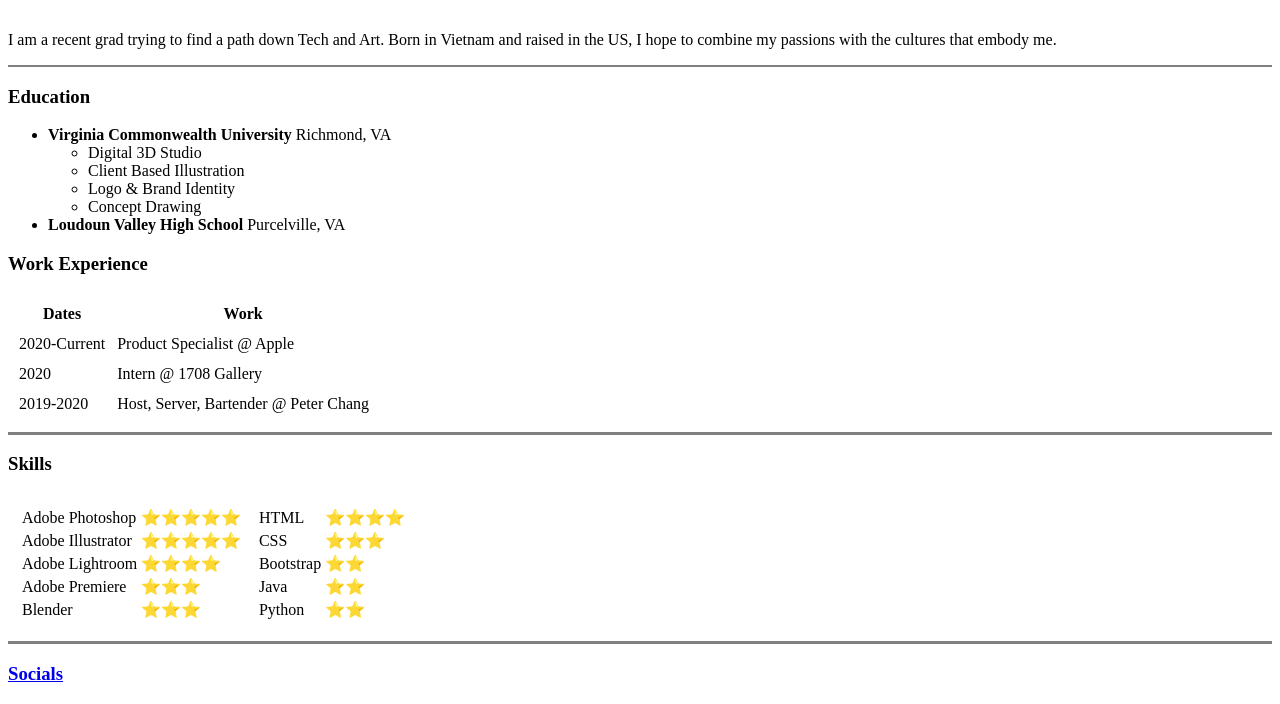
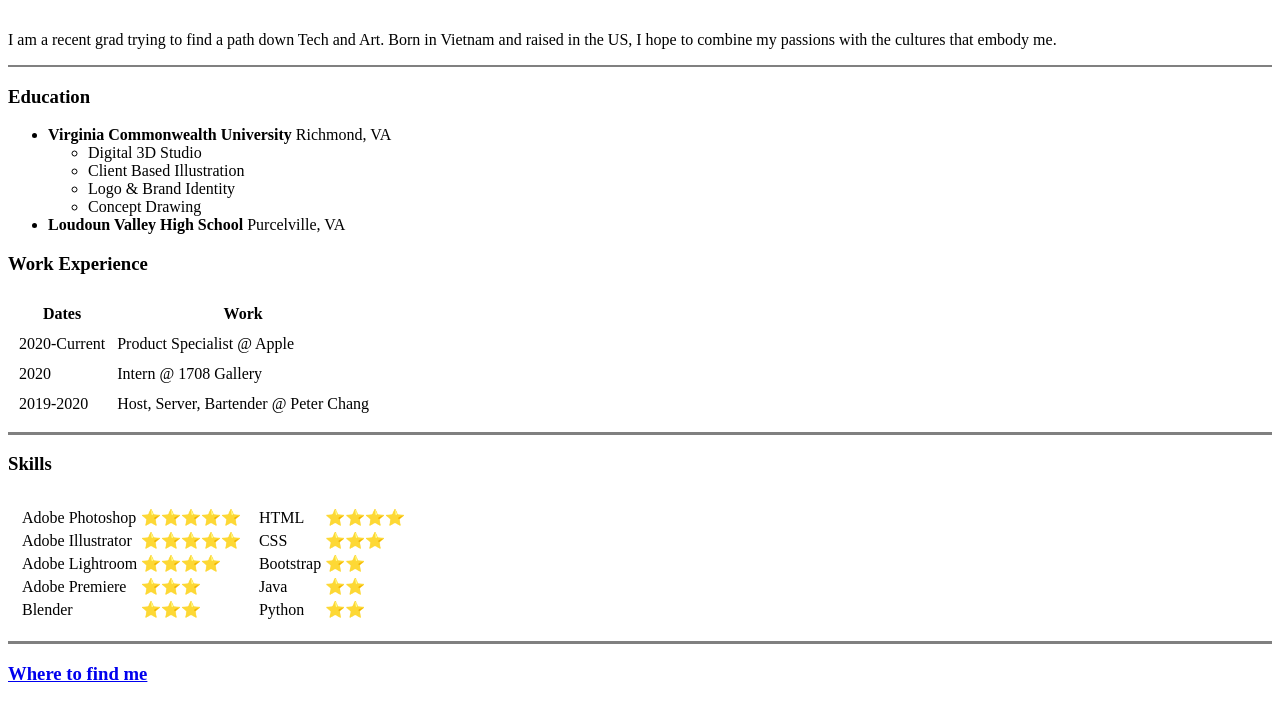
Before and after one commit to Vincentxn/cv, a plain HTML site: page index.html in a window 1280 px wide. Shown: the part 147-851 px from the top of the page. Drawn offline with Linux system fonts and the light colour scheme.

Commit message:
Changed name of social page link

```diff
--- a/index.html
+++ b/index.html
@@ -128,7 +128,7 @@
 
 <hr size="3" noshade>
 
-  <h3><a href="social.html">Socials</a></h3>
+  <h3><a href="social.html">Where to find me</a></h3>
 
 </body>
 </html>
```
